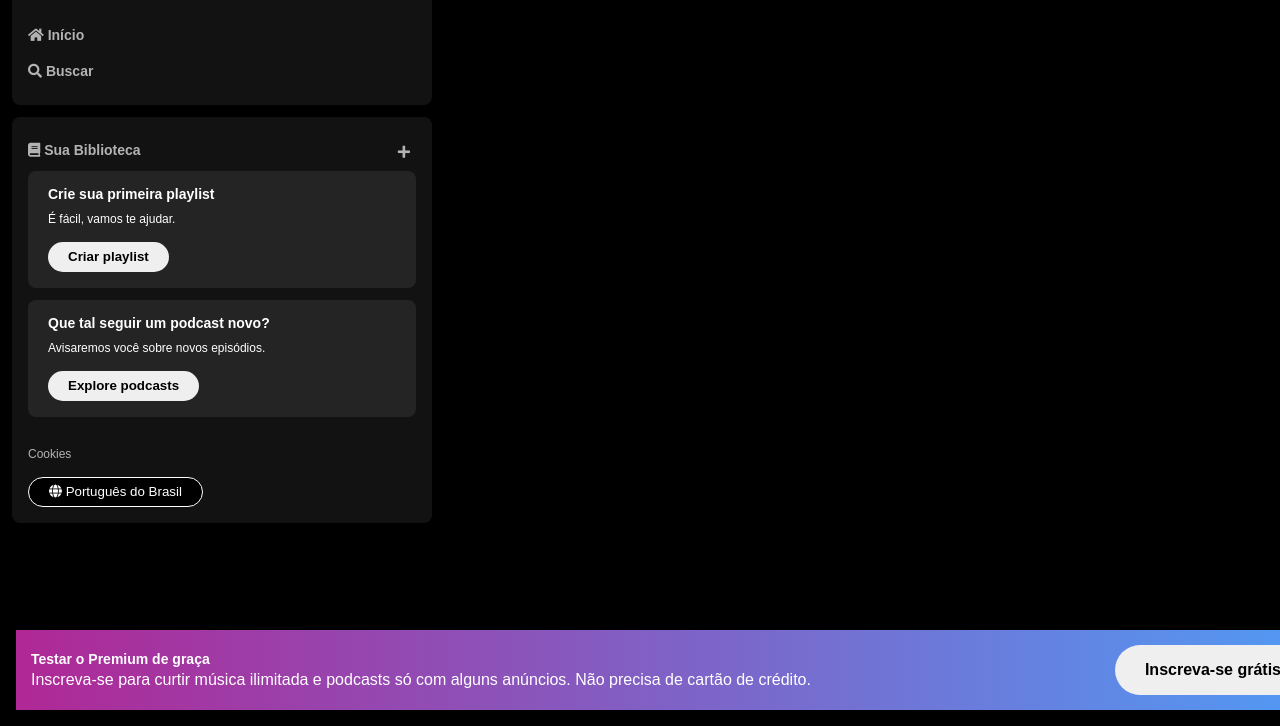
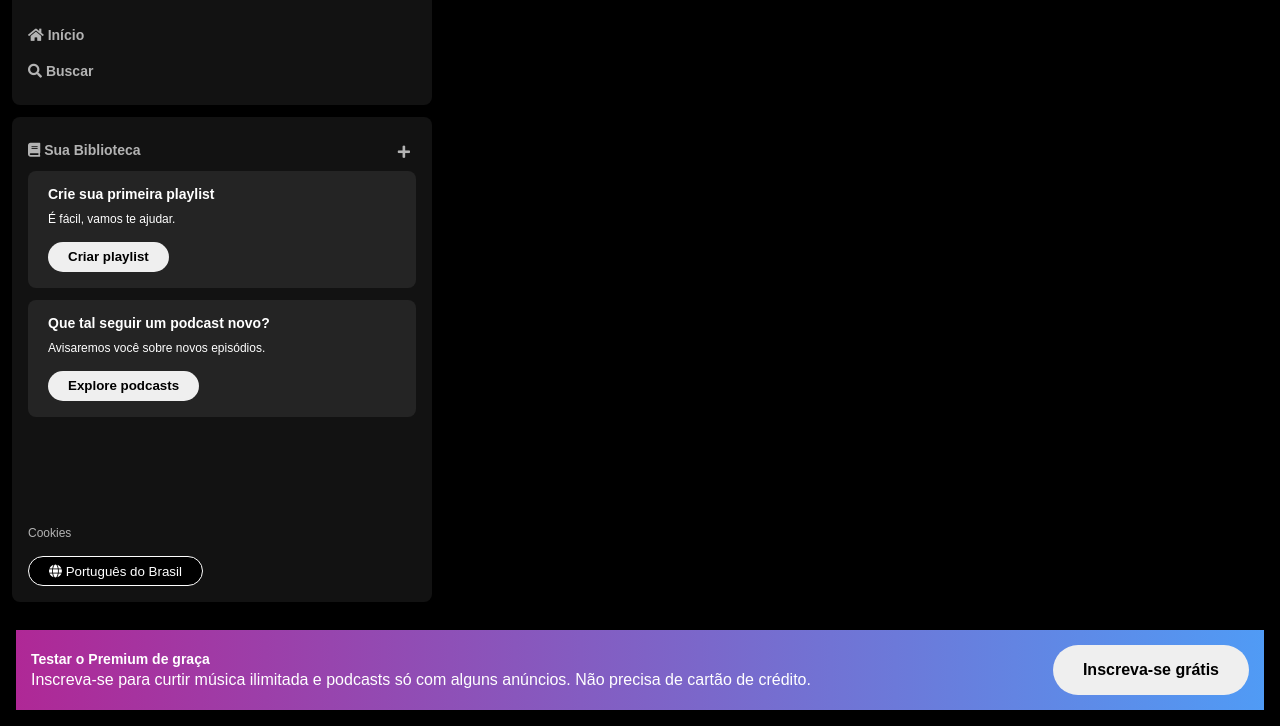
Before and after one commit to mgsasaki/imersao-frontend-alura-spotify, a plain HTML site: page index.html in a window 1280 px wide. Shown: the part 74-800 px from the top of the page. Drawn offline with Linux system fonts and the light colour scheme.

Commit message:
improve alignemnt with grid

```diff
--- a/index.html
+++ b/index.html
@@ -5,13 +5,14 @@
     <meta charset="UTF-8">
     <meta name="viewport" content="width=device-width, initial-scale=1.0">
     <title>Spotify Imersão</title>
+    <link rel="stylesheet" href="https://use.fontawesome.com/releases/v5.15.4/css/solid.css" />
+    <link rel="stylesheet" href="https://use.fontawesome.com/releases/v5.15.4/css/fontawesome.css" />
     <link rel="stylesheet" href="reset.css" />
     <link rel="stylesheet" href="styles.css" />
-    <link rel="stylesheet" href="https://use.fontawesome.com/releases/v5.15.4/css/solid.css" />
-    <link rel="stylesheet" href="https://use.fontawesome.com/releases/v5.15.4/css/fontawesome.css" />
 </head>
 
 <body>
+    <div class="container">
         <div class="sidebar">
             <nav class="sidebar__navigation">
                 <div class="logo">
@@ -86,9 +87,11 @@
         <div class="footer">
             <div class="text">
                 <p class="highlight">Testar o Premium de graça</p>
-            <p class="details">Inscreva-se para curtir música ilimitada e podcasts só com alguns anúncios. Não precisa de cartão de crédito.</p>
+                <p class="details">Inscreva-se para curtir música ilimitada e podcasts só com alguns anúncios. Não
+                    precisa de cartão de crédito.</p>
             </div>
             <button>Inscreva-se grátis</button>
+        </div>
     </div>
 </body>
 
--- a/styles.css
+++ b/styles.css
@@ -2,17 +2,32 @@ body {
   background-color: #000;
   color: #fff;
   font-family: "DM Sans", sans-serif;
+  display: flex;
+  flex-direction: column;
+  height: 100%;
+  width: 100%;
+  min-height: 600px;
+  min-width: 800px;
+}
+
+.container {
+  display: grid;
+  grid-template: 1fr auto / auto 1fr;
+  height: 100%;
+  min-height: 100vh;
 }
 
 .sidebar {
-  position: fixed;
+  /* position: fixed;
   top: 0;
   left: 0;
-  bottom: 0;
-  padding: 12px;
-  width: 420px;
+  bottom: 0; */
   display: flex;
   flex-direction: column;
+  grid-column: 1;
+  grid-row: 1;
+  width: 420px;
+  padding: 12px;
   gap: 12px;
 }
 
@@ -57,6 +72,7 @@ body {
   display: flex;
   flex-direction: column;
   justify-content: space-between;
+  height: 100%;
 }
 
 .sidebar__library .header {
@@ -115,6 +131,7 @@ body {
 
 .cookies {
   padding: 16px 0;
+  margin-block-start: auto;
 }
 
 .cookies a {
@@ -144,12 +161,14 @@ body {
 }
 
 .footer {
+  /* position: fixed;
+  bottom: 0;
+  width: 100%; */
+  grid-column: 1 / 3;
+  grid-row: 2;
   display: flex;
   flex-direction: row;
   justify-content: space-between;
-  position: fixed;
-  bottom: 0;
-  width: 100%;
   margin: 16px;
   background: linear-gradient(90deg, #af2896, #509bf5);
   padding: 15px;
```
Lines whose indentation alone changed are shown as unchanged.
